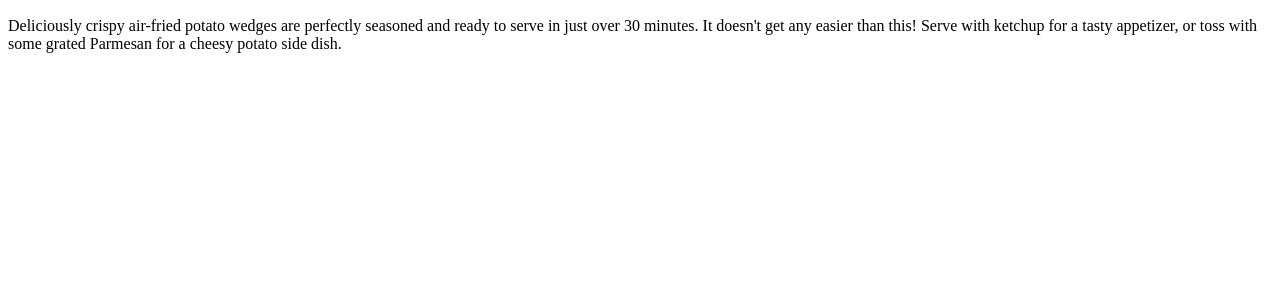
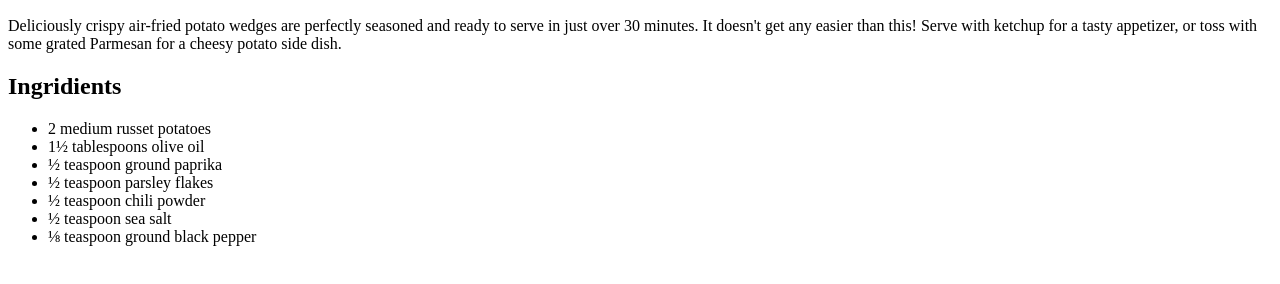
Before and after one commit to MaxRat4010/odin-recipes, a plain HTML site: page recipes/potato-wedges.html in a window 1280 px wide. Shown: the part 434-718 px from the top of the page. Drawn offline with Linux system fonts and the light colour scheme.

Commit message:
Add ingridients heading and add list of ingridients

```diff
--- a/recipes/potato-wedges.html
+++ b/recipes/potato-wedges.html
@@ -11,5 +11,16 @@
     <img src="../images/wedges.jpg" alt="Potato Wedges">
     <h2>Description</h2>
     <p>Deliciously crispy air-fried potato wedges are perfectly seasoned and ready to serve in just over 30 minutes. It doesn't get any easier than this! Serve with ketchup for a tasty appetizer, or toss with some grated Parmesan for a cheesy potato side dish.</p>
+
+    <h2>Ingridients</h2>
+    <ul>
+        <li>2 medium russet potatoes</li>
+        <li>1½ tablespoons olive oil</li>
+        <li>½ teaspoon ground paprika</li>
+        <li>½ teaspoon parsley flakes</li>
+        <li>½ teaspoon chili powder</li>
+        <li>½ teaspoon sea salt</li>
+        <li>⅛ teaspoon ground black pepper</li>
+    </ul>
 </body>
 </html>
```
